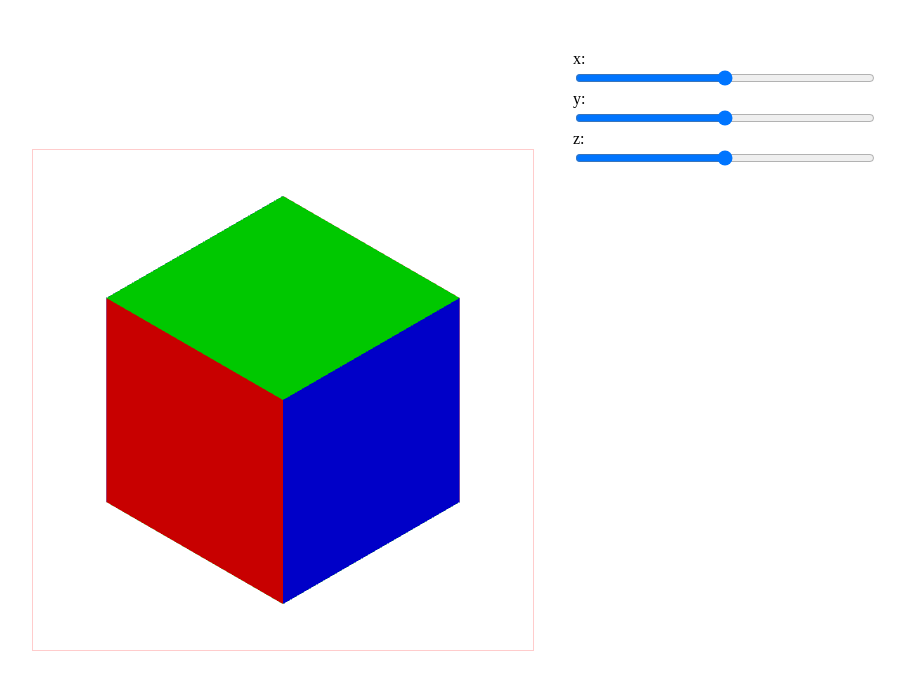
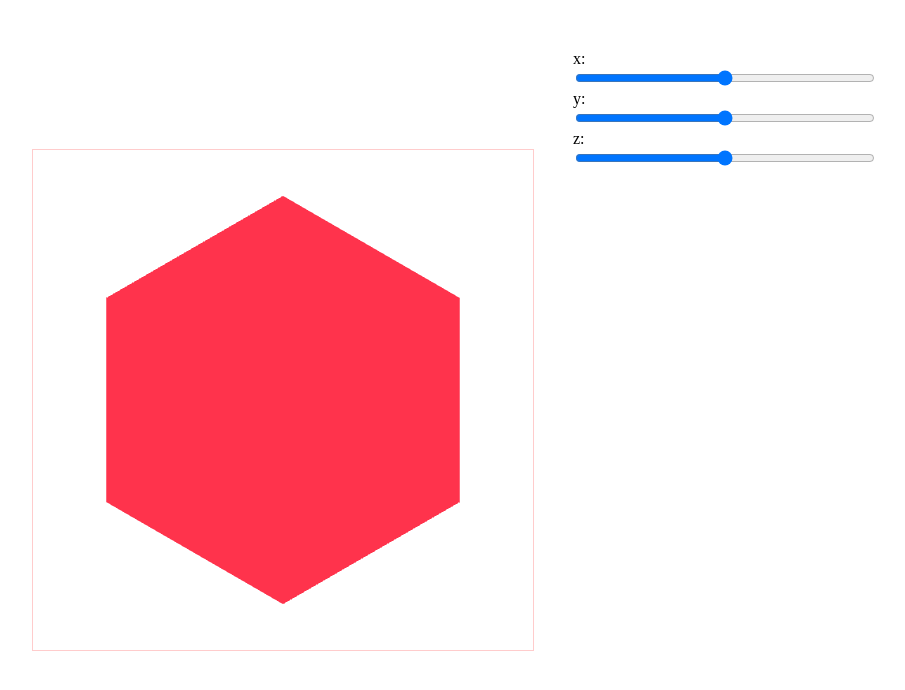
Before and after one commit to zhuweileo/webgl-exam, a plain HTML site: page exam6/cube.html in a window 1280 px wide. Shown: the whole page, without its empty margins (357-1262 px from the left). Drawn offline with Linux system fonts and the light colour scheme.

Commit message:
使用drawElements绘制矩形

```diff
--- a/exam6/cube.html
+++ b/exam6/cube.html
@@ -40,7 +40,7 @@
     varying vec4 v_color;
     uniform vec4 u_color;
     void main(){
-      gl_FragColor = v_color;
+      gl_FragColor = vec4(1,0.2,0.3,1);
     }
 
 </script>
--- a/exam6/index.js
+++ b/exam6/index.js
@@ -9,27 +9,6 @@ function main() {
         console.log('webgl创建失败!');
         return
     }
-
-    var points = new Float32Array([
-        // 前面
-        -0.5,0.5,0.5, 0.5,-0.5,0.5,  -0.5,-0.5,0.5,
-        -0.5,0.5,0.5, 0.5,0.5,0.5,   0.5,-0.5,0.5,
-        // 后面
-        0.5,0.5,-0.5, -0.5,-0.5,-0.5, 0.5,-0.5,-0.5,
-        0.5,0.5,-0.5, -0.5,0.5,-0.5, -0.5,-0.5,-0.5,
-        //上面
-        0.5,0.5,0.5,  -0.5,0.5,0.5,  -0.5,0.5,-0.5,
-        0.5,0.5,0.5,  -0.5,0.5,-0.5, 0.5,0.5,-0.5,
-        //下面
-        -0.5,-0.5,0.5,  0.5,-0.5,0.5,  -0.5,-0.5,-0.5,
-        0.5,-0.5,0.5,  0.5,-0.5,-0.5, -0.5,-0.5,-0.5,
-        //左面
-        -0.5,0.5,0.5,  -0.5,-0.5,0.5,  -0.5,0.5,-0.5,
-        -0.5,-0.5,0.5,  -0.5,-0.5,-0.5, -0.5,0.5,-0.5,
-        // 右面
-        0.5,0.5,0.5,  0.5,0.5,-0.5, 0.5,-0.5,0.5,
-        0.5,-0.5,0.5,  0.5,0.5,-0.5,  0.5,-0.5,-0.5,
-    ])
 
     var vertices = new Float32Array([
         // 正面四个点，顺时针
@@ -75,6 +54,7 @@ function main() {
         ...blue,...blue,...blue,
         ...blue,...blue,...blue,
     ])
+
     var program = util.createProgramFromScripts(gl,['vertex','fragment'])
     gl.useProgram(program)
 
@@ -97,7 +77,7 @@ function main() {
     gl.uniformMatrix4fv(u_matrix_loc, false, mat.elements)
 
     gl.bindBuffer(gl.ARRAY_BUFFER,poBuffer)
-    gl.bufferData(gl.ARRAY_BUFFER, points, gl.STATIC_DRAW)
+    gl.bufferData(gl.ARRAY_BUFFER, vertices, gl.STATIC_DRAW)
     var a_position_loc = gl.getAttribLocation(program,'a_position')
     gl.enableVertexAttribArray(a_position_loc);
     var size = 3;          // 每次迭代运行提取两个单位数据
@@ -108,44 +88,49 @@ function main() {
     gl.vertexAttribPointer(
         a_position_loc, size, type, normalize, stride, offset)
 
-    gl.bindBuffer(gl.ARRAY_BUFFER,colorBuffer)
-    gl.bufferData(gl.ARRAY_BUFFER, colors, gl.STATIC_DRAW)
-    var a_color_loc = gl.getAttribLocation(program,'a_color')
-    gl.enableVertexAttribArray(a_color_loc);
-    var size1 = 3;          // 每次迭代运行提取两个单位数据
-    var type1 = gl.UNSIGNED_BYTE;   // 每个单位的数据类型是32位浮点型
-    var normalize1 = true; // 不需要归一化数据
-    var stride1 = 0;        // 0 = 移动单位数量 * 每个单位占用内存（sizeof(type)）
-    var offset1 = 0;        // 从缓冲起始位置开始读取
-    gl.vertexAttribPointer(
-        a_color_loc, size1, type1, normalize1, stride1, offset1)
+    // gl.bindBuffer(gl.ARRAY_BUFFER,colorBuffer)
+    // gl.bufferData(gl.ARRAY_BUFFER, colors, gl.STATIC_DRAW)
+    // var a_color_loc = gl.getAttribLocation(program,'a_color')
+    // gl.enableVertexAttribArray(a_color_loc);
+    // var size1 = 3;          // 每次迭代运行提取两个单位数据
+    // var type1 = gl.UNSIGNED_BYTE;   // 每个单位的数据类型是32位浮点型
+    // var normalize1 = true; // 不需要归一化数据
+    // var stride1 = 0;        // 0 = 移动单位数量 * 每个单位占用内存（sizeof(type)）
+    // var offset1 = 0;        // 从缓冲起始位置开始读取
+    // gl.vertexAttribPointer(
+    //     a_color_loc, size1, type1, normalize1, stride1, offset1)
 
     gl.enable(gl.DEPTH_TEST)
     gl.clearColor(1, 1, 1, 1)
     gl.clear(gl.COLOR_BUFFER_BIT)
-    gl.drawArrays(gl.TRIANGLES, 0, 36)
+
+    const indexBuffer = gl.createBuffer();
+    gl.bindBuffer(gl.ELEMENT_ARRAY_BUFFER,indexBuffer);
+    gl.bufferData(gl.ELEMENT_ARRAY_BUFFER,vIndex,gl.STATIC_DRAW);
+
+    gl.drawElements(gl.TRIANGLES, 36, gl.UNSIGNED_BYTE,0)
 
 
     function renderView(x,y,z) {
         var mat = new Matrix4();
         var viewMat = new Matrix4();
         var projectMat = new Matrix4();
-        projectMat.setOrtho(-1,1,-1,1,8,100)
+        projectMat.setOrtho(-1,1,-1,1,-1,100)
         // projectMat.setPerspective(fovy,aspect,near,far)
         viewMat.setLookAt(x,y,z, 0,0,0, 0,1,0);
         mat.set(projectMat).multiply(viewMat)
         gl.uniformMatrix4fv(u_matrix_loc, false, mat.elements)
-        gl.drawArrays(gl.TRIANGLES, 0, 36)
+
+        gl.drawElements(gl.TRIANGLES, 36, gl.UNSIGNED_BYTE,0)
     }
 
     function bind() {
         var ranges = document.querySelectorAll('.view-range')
         ranges.forEach(function(range) {
             range.addEventListener('input',function() {
-                var x = ranges[0].value;
-                var y = ranges[1].value;
-                var z = ranges[2].value;
-                console.log(x,y,z);
+                var x = ranges[0].value * 8;
+                var y = ranges[1].value * 8;
+                var z = ranges[2].value * 8;
                 renderView(x,y,z);
             })
         })
```
Also changed, not shown: 1 other file.
